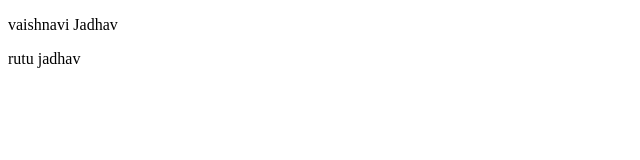
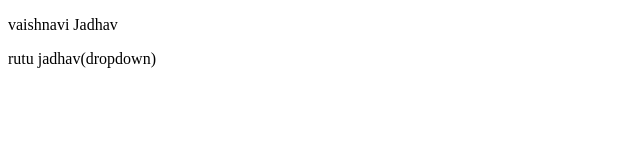
Before and after one commit to newbie-roo2/localremo, a plain HTML site: page index.html in a window 1280 px wide. Shown: the full height of the page, 0-640 px from the left. Drawn offline with Linux system fonts and the light colour scheme.

```diff
--- a/index.html
+++ b/index.html
@@ -7,6 +7,6 @@
 </head>
 <body>
     <p>vaishnavi Jadhav</p>
-    <p>rutu jadhav</p>
+    <p>rutu jadhav(dropdown)</p>
 </body>
 </html>
```
